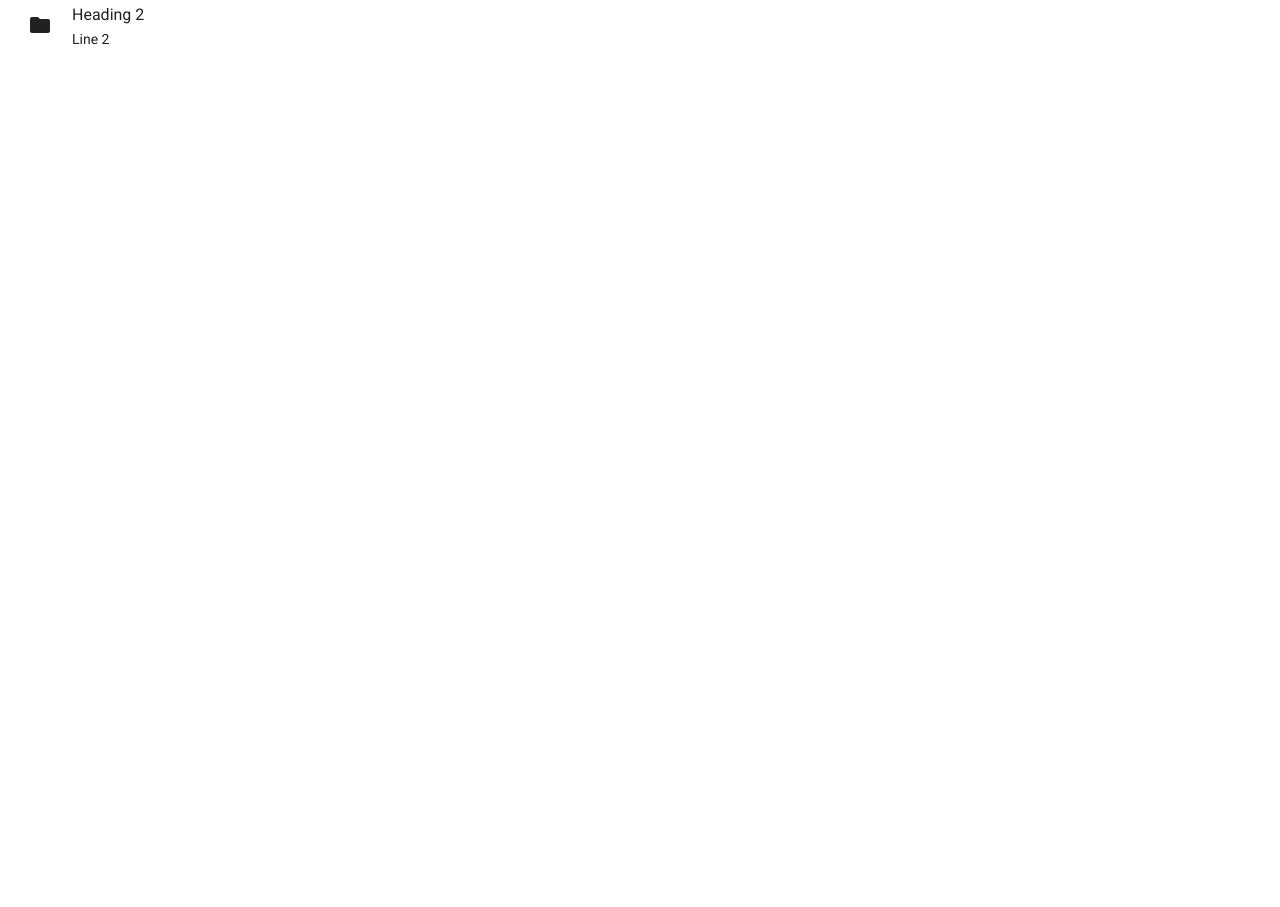
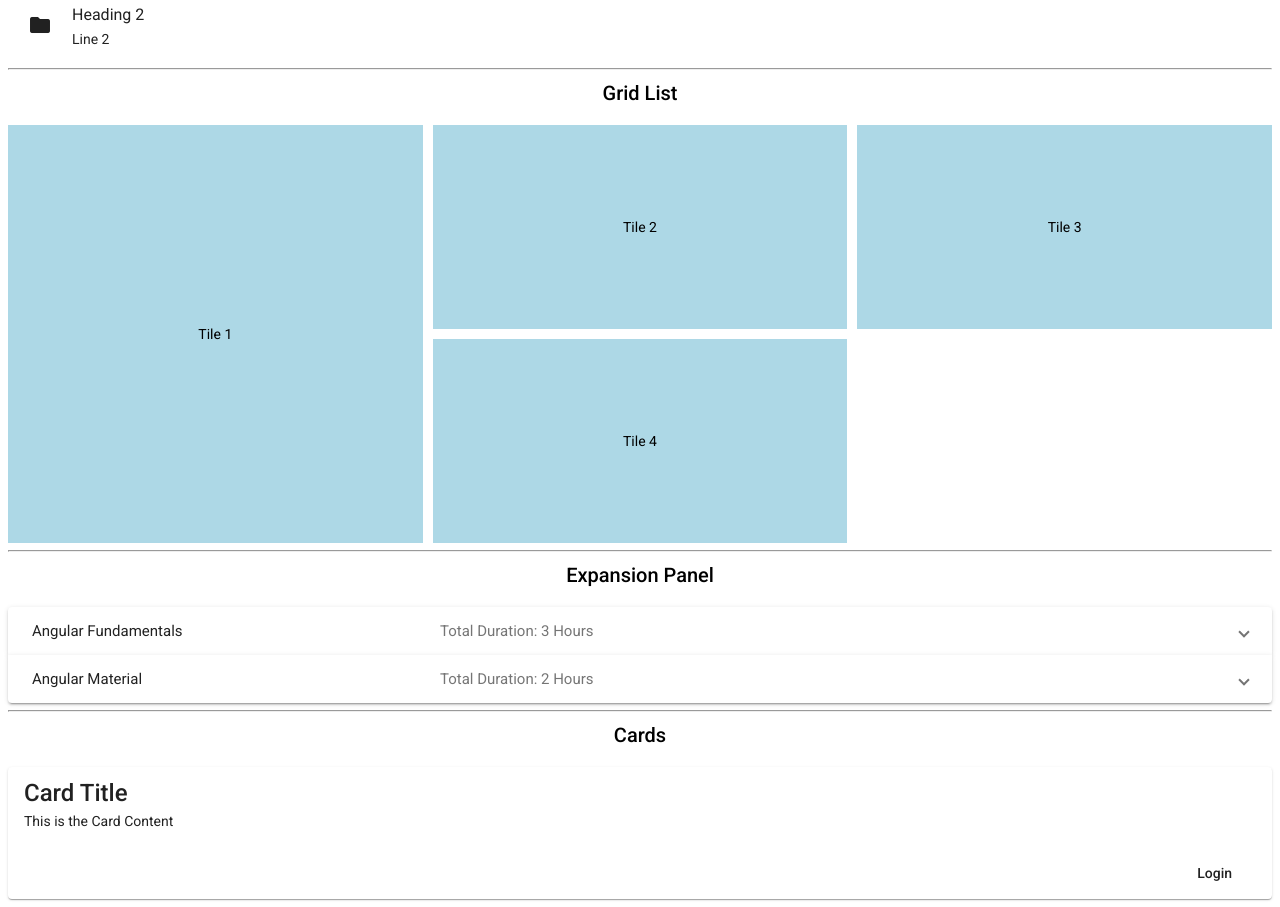
Before and after one commit to Nagarjuna-Singamsetti/Angular_Material_Tutorial, an Angular app: page / in a window 1280 px wide. Shown: the part 1460-2367 px from the top of the page. Before the commit the page ends 1529 px from the top, so only its background shows below. Built offline with nearby package versions, Linux system fonts and the light colour scheme.

Commit message:
Added Cards & Expansion Panel

```diff
--- a/src/app/app.component.css
+++ b/src/app/app.component.css
@@ -17,3 +17,6 @@ mat-sidenav{
     background-color: lightcoral;
     width:200px;
 }
+mat-grid-tile{
+    background-color: lightblue;
+}
--- a/src/app/app.component.html
+++ b/src/app/app.component.html
@@ -143,3 +143,48 @@
         <p matLine>Line 2</p>
     </mat-list-item>
 </mat-list>
+<hr>
+<div class="mat-title" style="text-align: center;">Grid List</div>
+<mat-grid-list cols="3" rowHeight="2:1" gutterSize="10px">
+    <mat-grid-tile rowspan="2">Tile 1</mat-grid-tile>
+    <mat-grid-tile>Tile 2</mat-grid-tile>
+    <mat-grid-tile>Tile 3</mat-grid-tile>
+    <mat-grid-tile>Tile 4</mat-grid-tile>
+</mat-grid-list>
+<hr>
+<div class="mat-title" style="text-align: center;">Expansion Panel</div>
+<mat-accordion multi="true">
+<mat-expansion-panel>
+    <mat-expansion-panel-header>
+        <mat-panel-title>Angular Fundamentals</mat-panel-title>
+        <mat-panel-description>Total Duration: 3 Hours</mat-panel-description>
+    </mat-expansion-panel-header>
+    <p>This is the panel content. Add Course details</p>
+    <mat-action-row>
+        <button mat-button>Enroll</button>
+    </mat-action-row>
+</mat-expansion-panel>
+<mat-expansion-panel>
+    <mat-expansion-panel-header>
+        <mat-panel-title>Angular Material</mat-panel-title>
+        <mat-panel-description>Total Duration: 2 Hours</mat-panel-description>
+    </mat-expansion-panel-header>
+    <p>This is the panel content. Add Course details</p>
+    <mat-action-row>
+        <button mat-button>Enroll</button>
+    </mat-action-row>
+</mat-expansion-panel>
+</mat-accordion>
+<hr>
+<div class="mat-title" style="text-align: center;">Cards</div>
+<mat-card>
+    <mat-card-title>
+    Card Title
+</mat-card-title>
+<mat-card-content>
+    This is the Card Content
+</mat-card-content>
+<mat-card-actions align="end">
+    <button mat-flat-button>Login</button>
+</mat-card-actions>
+</mat-card>
```
Also changed, not shown: src/app/material/material.module.ts (+7 -1 lines).
